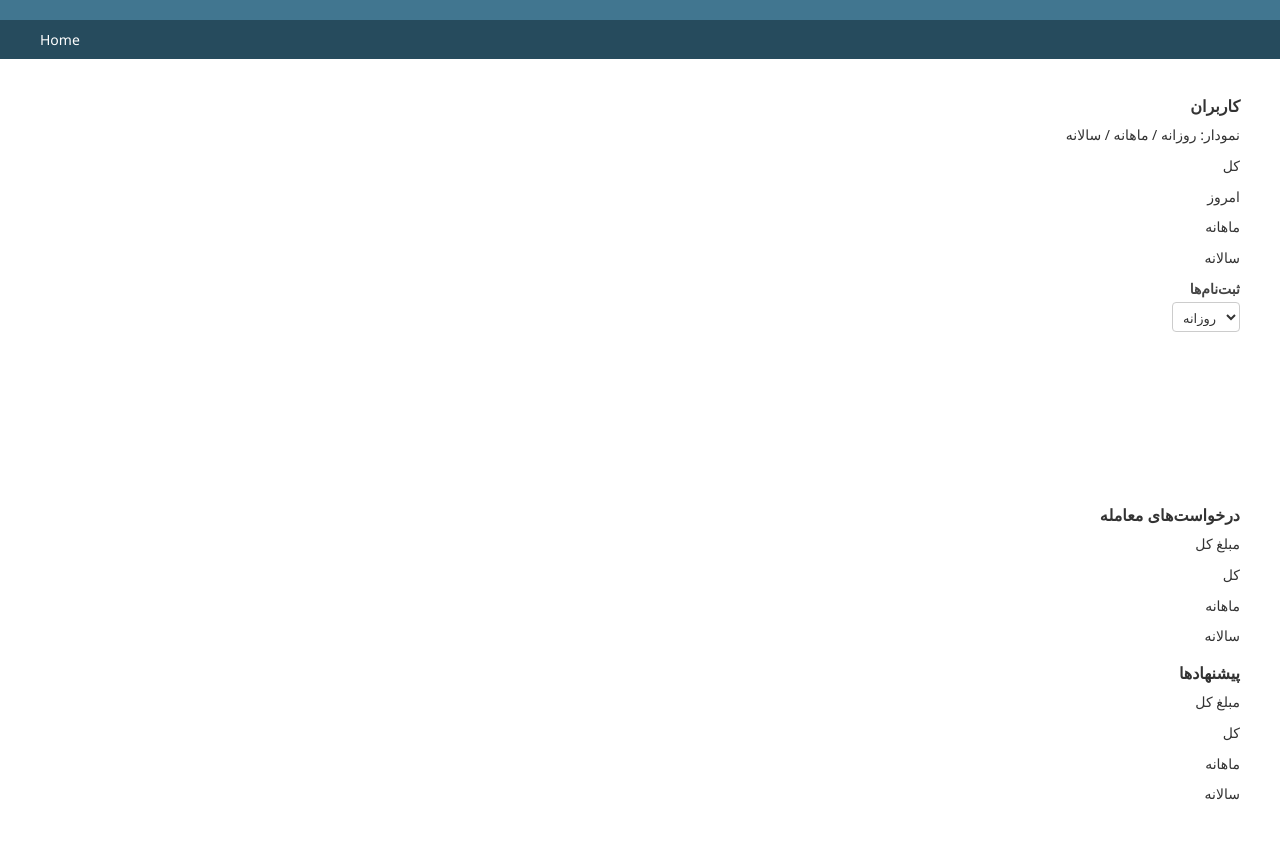
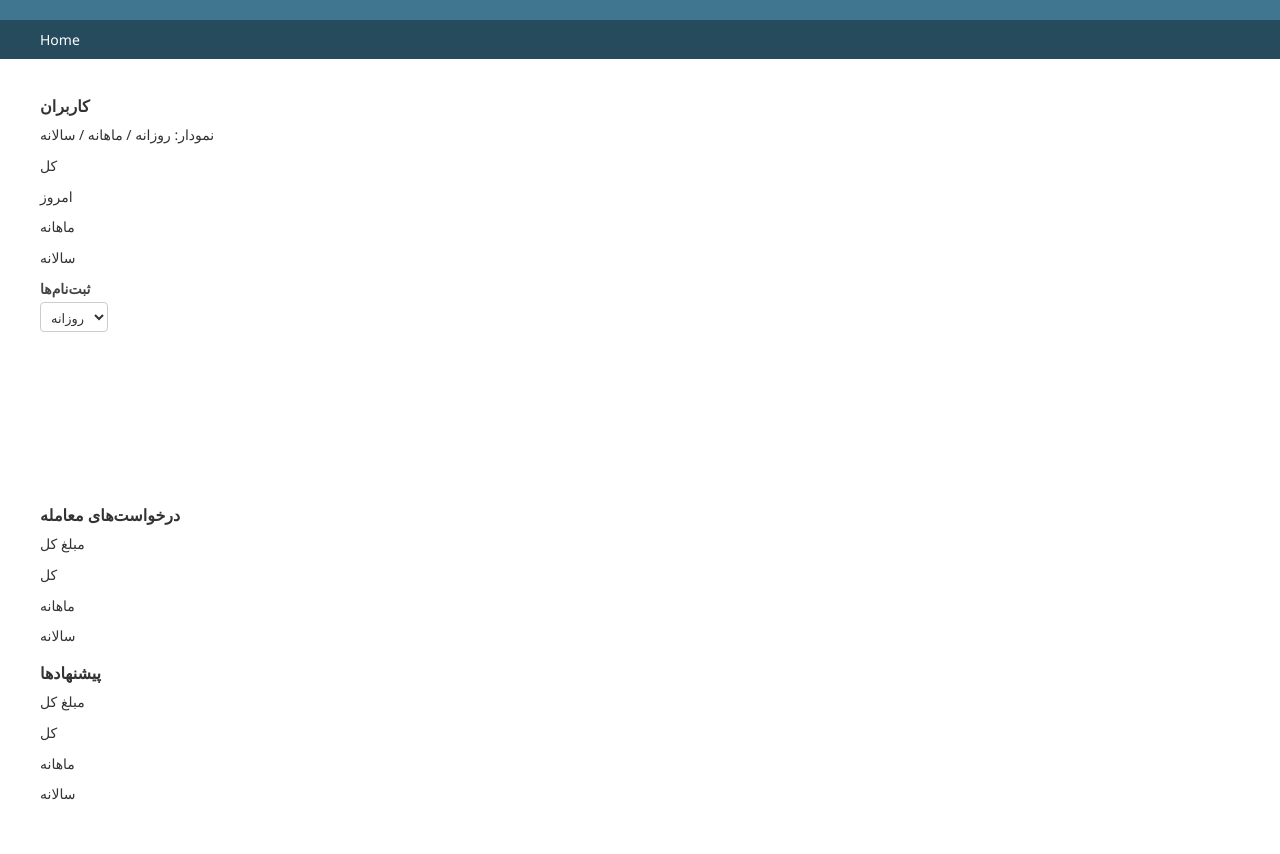
Before and after one commit to fatemearyaie/django_bot, a Django app: template templates/admin/index.html in a window 1280 px wide. Run offline with Django 5.2, Linux system fonts and the light colour scheme; the template is opened without the code that fills it, so the values that code supplies are empty; a map, chart or similar area stays blank.

Commit message:
add style to unfold

```diff
--- a/TestBot/settings/base.py
+++ b/TestBot/settings/base.py
@@ -101,6 +101,9 @@ DEFAULT_AUTO_FIELD = 'django.db.models.BigAutoField'
 UNFOLD = {
     "DASHBOARD_CALLBACK": "TestBot.admin.dashboard.dashboard_context",
     "SCRIPTS": [lambda request: static("admin/js/chart.umd.min.js")],
+    "STYLES": [lambda request: static("admin/css/rtl-actions-fix.css"),],
+
+
 
     "SITE_TITLE": "ExCoinMarket",
     "SITE_HEADER": "ExCoinMarket",
--- a/templates/admin/index.html
+++ b/templates/admin/index.html
@@ -3,23 +3,9 @@
 
 {% block content %}
 
-<style>
-  /* صفحه فارسی (RTL) بماند */
-  .rtl-page { direction: rtl; }
 
-  /* فقط کنترل‌ها LTR شوند (بدون بهم زدن متن‌ها) */
-  .rtl-page select,
-  .rtl-page input,
-  .rtl-page button,
-  .rtl-page textarea {
-    direction: ltr !important;
-    text-align: left !important;
-  }
 
-  /* اگر داخل select متن فارسی داری و می‌خوای راست‌چین باشه، روی همون گزینه خاص class بزن */
-</style>
-
-<div class="container mx-auto text-right rtl-page">
+<div class="container mx-auto">
 
   <!-- USERS: KPI + Chart -->
   <section class="mb-14">
```
